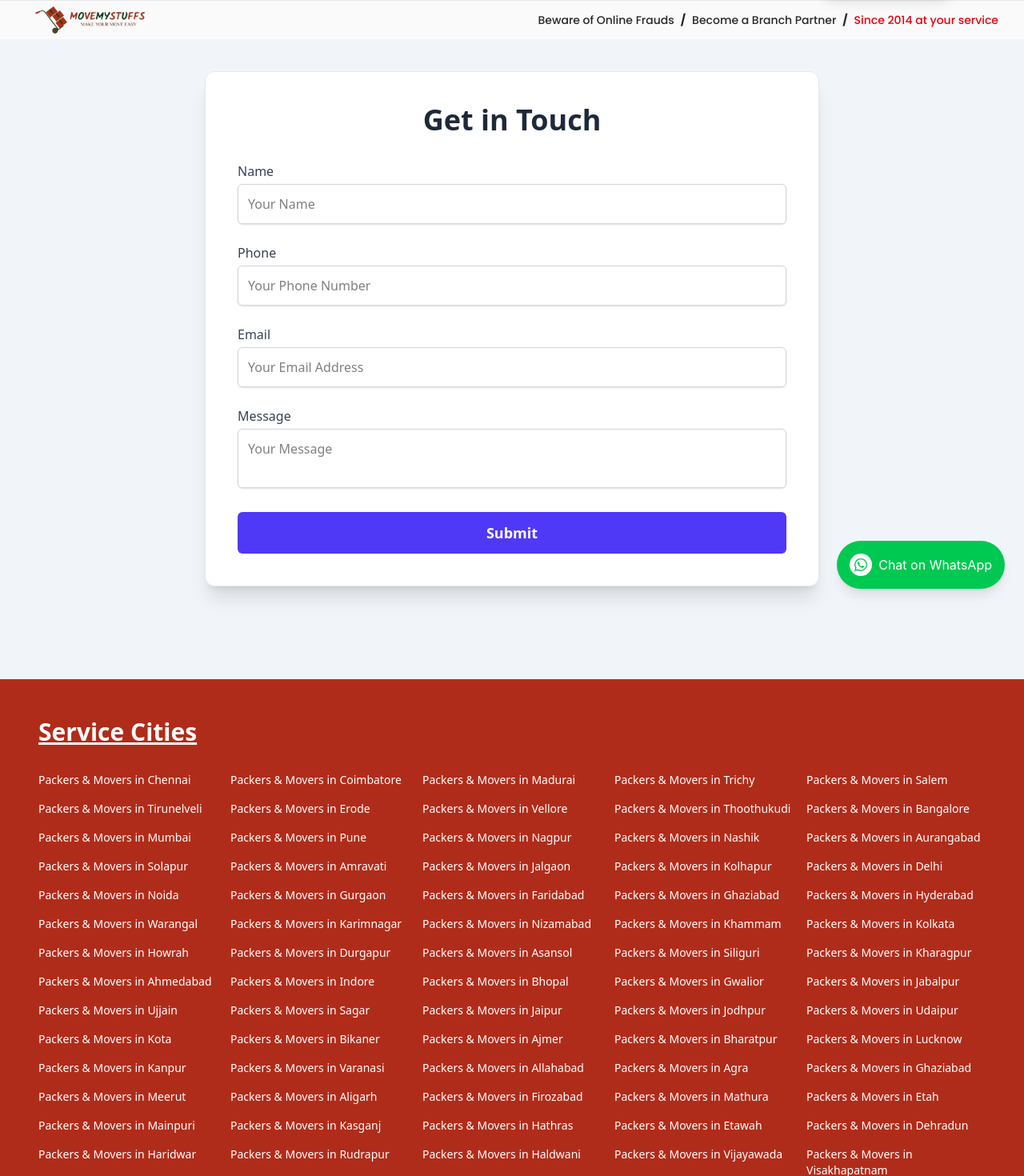
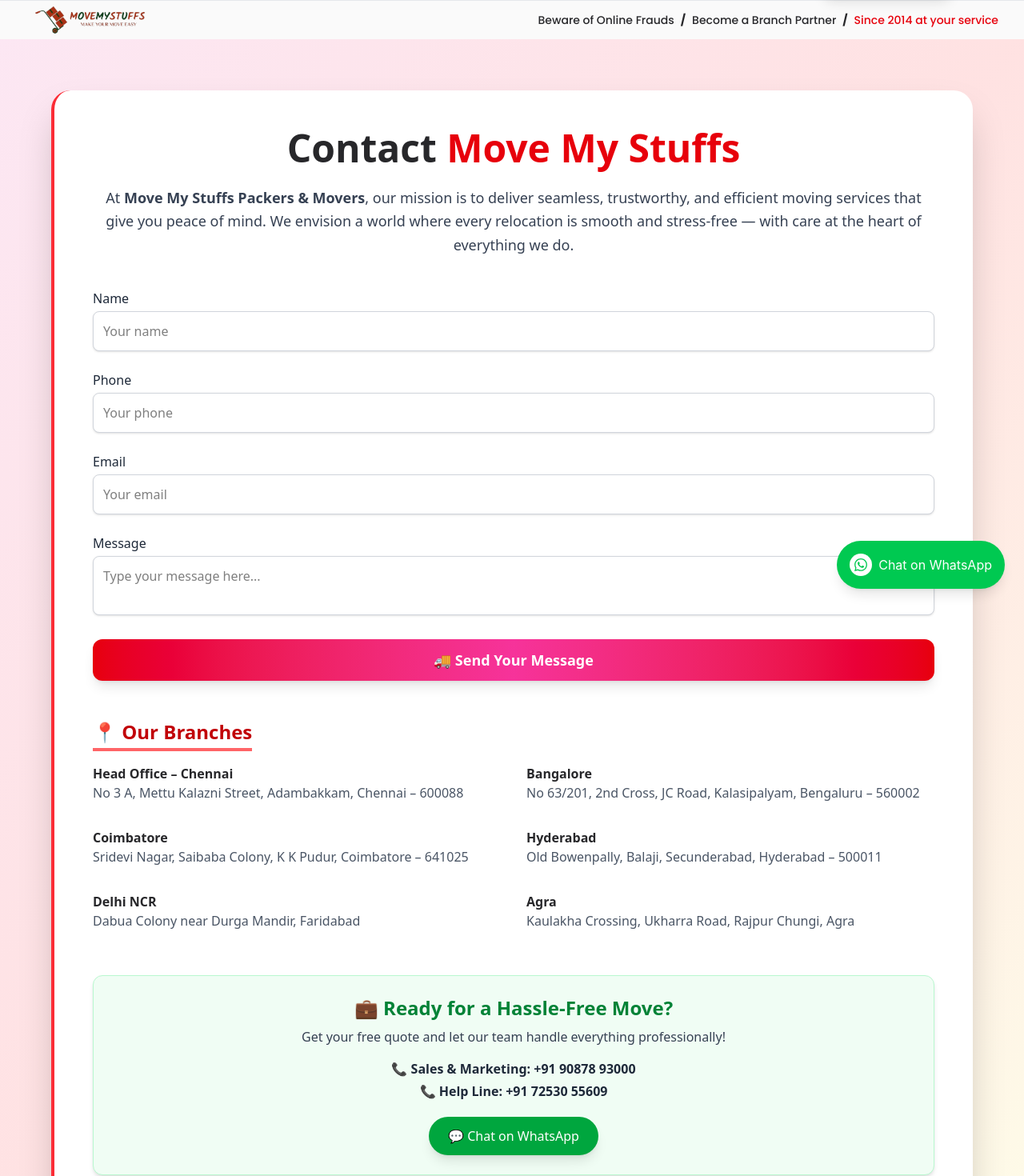
Before and after one commit to ramasubramanian6/p-mm, a React (Vite) app: page /contactus in a window 1280 px wide. Shown: the part 40-1510 px from the top of the page at 80% size. Built offline with nearby package versions, Linux system fonts and the light colour scheme.

Commit message:
EDIT contact us

```diff
--- a/src/pages/Contactus.jsx
+++ b/src/pages/Contactus.jsx
@@ -10,114 +10,204 @@
     message: "",
   });
 
-  const handleChange = (e) => {
-    setFormData((prev) => ({ ...prev, [e.target.name]: e.target.value }));
-  };
+  const handleChange = (e) =>
+    setFormData({ ...formData, [e.target.name]: e.target.value });
 
   const handleSubmit = (e) => {
     e.preventDefault();
 
     emailjs
       .send(
-        "your_service_id", // Replace with your EmailJS service ID
-        "your_template_id", // Replace with your EmailJS template ID
+        "your_service_id", // Replace with your service ID
+        "your_template_id", // Replace with your template ID
         formData,
-        "your_user_id" // Replace with your EmailJS user ID or public key
+        "your_user_id" // Replace with your public key
       )
       .then(
-        (result) => {
+        () => {
           alert("Message sent successfully!");
           setFormData({ name: "", phone: "", email: "", message: "" });
         },
         (error) => {
-          alert("Something went wrong. Please try again.");
-          console.error(error.text);
+          alert("Failed to send message. Please try again.");
+          console.error(error);
         }
       );
   };
 
   return (
-    <div className="w-full min-h-screen bg-slate-100 px-4 py-10">
+    <div className="min-h-screen bg-gradient-to-br from-pink-100 via-red-100 to-yellow-50 px-4 py-16">
       <motion.div
-        initial={{ opacity: 0, y: 40 }}
+        initial={{ opacity: 0, y: 60 }}
         animate={{ opacity: 1, y: 0 }}
-        transition={{ duration: 0.6 }}
-        className="max-w-3xl mx-auto bg-white border border-gray-200 p-6 md:p-10 rounded-xl shadow-xl"
+        transition={{ duration: 0.7 }}
+        className="max-w-6xl mx-auto bg-white shadow-2xl border-l-4 border-red-500 rounded-3xl p-8 md:p-12"
       >
-        <h1 className="text-3xl md:text-4xl font-bold text-center text-gray-800 mb-8">
-          Get in Touch
-        </h1>
+        {/* Heading */}
+        <motion.h1
+          initial={{ opacity: 0, scale: 0.95 }}
+          animate={{ opacity: 1, scale: 1 }}
+          transition={{ delay: 0.2 }}
+          className="text-center text-4xl md:text-5xl font-extrabold text-zinc-800 mb-6"
+        >
+          Contact <span className="text-red-600">Move My Stuffs</span>
+        </motion.h1>
 
-        <form onSubmit={handleSubmit} className="space-y-6">
-          <div>
-            <label className="block text-base font-medium text-gray-700 mb-1">
-              Name
-            </label>
-            <input
-              type="text"
-              name="name"
-              placeholder="Your Name"
-              value={formData.name}
-              onChange={handleChange}
-              className="w-full p-3 border border-gray-300 rounded-md shadow-sm focus:ring-2 focus:ring-indigo-400 focus:outline-none"
-              required
-            />
-          </div>
+        {/* Mission */}
+        <motion.p
+          initial={{ opacity: 0, y: 10 }}
+          animate={{ opacity: 1, y: 0 }}
+          transition={{ delay: 0.4 }}
+          className="text-gray-700 text-center text-lg mb-10 leading-relaxed"
+        >
+          At <strong>Move My Stuffs Packers & Movers</strong>, our mission is to deliver
+          seamless, trustworthy, and efficient moving services that give you peace of mind.
+          We envision a world where every relocation is smooth and stress-free —
+          with care at the heart of everything we do.
+        </motion.p>
 
-          <div>
-            <label className="block text-base font-medium text-gray-700 mb-1">
-              Phone
-            </label>
-            <input
-              type="tel"
-              name="phone"
-              placeholder="Your Phone Number"
-              value={formData.phone}
-              onChange={handleChange}
-              className="w-full p-3 border border-gray-300 rounded-md shadow-sm focus:ring-2 focus:ring-indigo-400 focus:outline-none"
-              required
-            />
-          </div>
+        {/* Form */}
+        <motion.form
+          onSubmit={handleSubmit}
+          initial="hidden"
+          animate="visible"
+          variants={{
+            hidden: { opacity: 0, y: 20 },
+            visible: {
+              opacity: 1,
+              y: 0,
+              transition: { staggerChildren: 0.15 },
+            },
+          }}
+          className="space-y-6"
+        >
+          {["name", "phone", "email"].map((field) => (
+            <motion.div
+              key={field}
+              variants={{
+                hidden: { opacity: 0, y: 10 },
+                visible: { opacity: 1, y: 0 },
+              }}
+            >
+              <label className="block text-gray-800 font-medium mb-1 capitalize">
+                {field}
+              </label>
+              <input
+                type={field === "email" ? "email" : field === "phone" ? "tel" : "text"}
+                name={field}
+                value={formData[field]}
+                onChange={handleChange}
+                placeholder={`Your ${field}`}
+                required
+                className="w-full p-3 border border-gray-300 rounded-lg shadow-sm focus:ring-2 focus:ring-red-400 focus:outline-none bg-white"
+              />
+            </motion.div>
+          ))}
 
-          <div>
-            <label className="block text-base font-medium text-gray-700 mb-1">
-              Email
-            </label>
-            <input
-              type="email"
-              name="email"
-              placeholder="Your Email Address"
-              value={formData.email}
-              onChange={handleChange}
-              className="w-full p-3 border border-gray-300 rounded-md shadow-sm focus:ring-2 focus:ring-indigo-400 focus:outline-none"
-              required
-            />
-          </div>
-
-          <div>
-            <label className="block text-base font-medium text-gray-700 mb-1">
-              Message
-            </label>
+          {/* Message */}
+          <motion.div
+            variants={{ hidden: { opacity: 0, y: 10 }, visible: { opacity: 1, y: 0 } }}
+          >
+            <label className="block text-gray-800 font-medium mb-1">Message</label>
             <textarea
               name="message"
-              placeholder="Your Message"
+              rows="2"
               value={formData.message}
               onChange={handleChange}
-              rows={2}
-              className="w-full p-3 border border-gray-300 rounded-md shadow-sm focus:ring-2 focus:ring-indigo-400 focus:outline-none resize-none"
+              placeholder="Type your message here..."
               required
+              className="w-full p-3 border border-gray-300 rounded-lg shadow-sm focus:ring-2 focus:ring-red-400 focus:outline-none resize-none bg-white"
             />
+          </motion.div>
+
+          {/* Submit */}
+          <motion.button
+            whileHover={{ scale: 1.05 }}
+            whileTap={{ scale: 0.97 }}
+            type="submit"
+            className="w-full bg-gradient-to-r from-red-600 via-pink-500 to-red-600 text-white py-3 text-lg font-semibold rounded-xl shadow-lg hover:shadow-xl transition duration-300"
+          >
+            🚚 Send Your Message
+          </motion.button>
+        </motion.form>
+
+        {/* Contact Info Section */}
+        <motion.div
+          initial={{ opacity: 0, y: 30 }}
+          animate={{ opacity: 1, y: 0 }}
+          transition={{ delay: 0.5 }}
+          className="mt-12 space-y-6 text-gray-800"
+        >
+          <h2 className="text-2xl font-bold text-red-700 border-b-4 border-red-400 inline-block pb-1 mb-4">
+            📍 Our Branches
+          </h2>
+
+          <div className="grid grid-cols-1 sm:grid-cols-2 gap-8 text-sm md:text-base">
+            {[
+              {
+                title: "Head Office – Chennai",
+                address: "No 3 A, Mettu Kalazni Street, Adambakkam, Chennai – 600088",
+              },
+              {
+                title: "Bangalore",
+                address:
+                  "No 63/201, 2nd Cross, JC Road, Kalasipalyam, Bengaluru – 560002",
+              },
+              {
+                title: "Coimbatore",
+                address:
+                  "Sridevi Nagar, Saibaba Colony, K K Pudur, Coimbatore – 641025",
+              },
+              {
+                title: "Hyderabad",
+                address:
+                  "Old Bowenpally, Balaji, Secunderabad, Hyderabad – 500011",
+              },
+              {
+                title: "Delhi NCR",
+                address: "Dabua Colony near Durga Mandir, Faridabad",
+              },
+              {
+                title: "Agra",
+                address: "Kaulakha Crossing, Ukharra Road, Rajpur Chungi, Agra",
+              },
+            ].map((branch, idx) => (
+              <div key={idx}>
+                <h4 className="font-semibold text-zinc-800">{branch.title}</h4>
+                <p className="text-gray-600">{branch.address}</p>
+              </div>
+            ))}
           </div>
+        </motion.div>
+
+        {/* Call To Action */}
+        <motion.div
+          initial={{ opacity: 0, scale: 0.95 }}
+          animate={{ opacity: 1, scale: 1 }}
+          transition={{ delay: 0.7 }}
+          className="mt-14 bg-green-50 border border-green-200 p-6 rounded-xl text-center shadow-md"
+        >
+          <h2 className="text-2xl font-bold text-green-700 mb-2">
+            💼 Ready for a Hassle-Free Move?
+          </h2>
+          <p className="text-gray-700 mb-4">
+            Get your free quote and let our team handle everything professionally!
+          </p>
+          <p className="font-semibold text-gray-800 mb-1">
+            📞 Sales & Marketing: +91 90878 93000
+          </p>
+          <p className="font-semibold text-gray-800">
+            📞 Help Line: +91 72530 55609
+          </p>
 
           <motion.button
-            whileTap={{ scale: 0.95 }}
-            whileHover={{ scale: 1.03 }}
-            type="submit"
-            className="w-full bg-indigo-600 text-white py-3 rounded-md text-lg font-semibold hover:bg-indigo-700 transition duration-300"
+            whileHover={{ scale: 1.05 }}
+            className="mt-5 bg-green-600 hover:bg-green-700 text-white px-6 py-3 rounded-full shadow-lg"
+            onClick={() => window.open("https://wa.me/919087893000", "_blank")}
           >
-            Submit
+            💬 Chat on WhatsApp
           </motion.button>
-        </form>
+        </motion.div>
       </motion.div>
     </div>
   );
```
